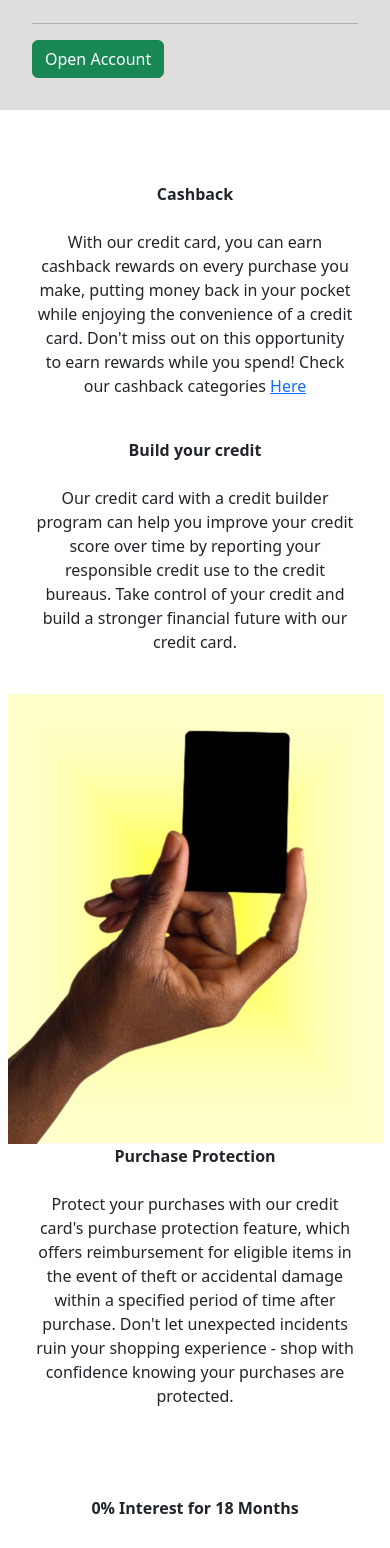
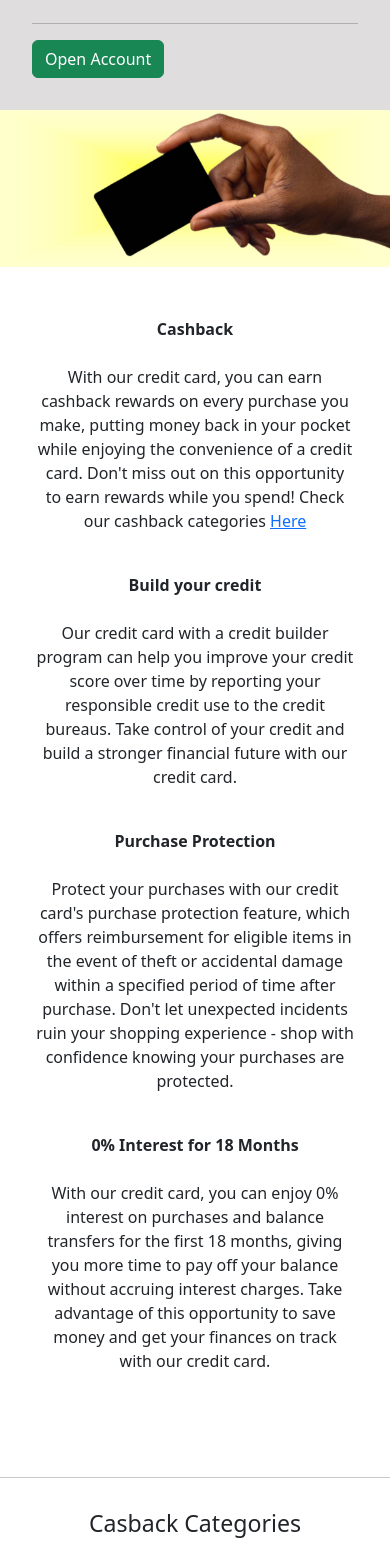
Before and after one commit to MoisesFC/summit-bank, a React (Create React App) app: page /credit-card in a window 390 px wide. Shown: the part 255-1803 px from the top of the page. Built offline with nearby package versions, Linux system fonts and the light colour scheme.

Commit message:
finished Credit card page

```diff
--- a/src/pages/CreditCardPage.js
+++ b/src/pages/CreditCardPage.js
@@ -1,6 +1,7 @@
 import React from "react";
-import { Container, Row, Col } from "react-bootstrap";
+import { Container, Row, Col, Accordion } from "react-bootstrap";
 import creditCardYellowImg from "../img/creditCardYellow.jpg";
+import creditCardYellowWideImg from "../img/creditCardYellowHorizontal.jpg"
 
 const CreditCardPage = () => {
     return (
@@ -12,22 +13,22 @@ const CreditCardPage = () => {
                     <a href="#" className="btn btn-success">Open Account</a>
                 </div>
             </div>
-            <img />
+            <img className="d-md-none" style={{width: "100%"}} src={creditCardYellowWideImg}/>
             <Container className="mx-auto mw-200 mw-md-200">
                 <Row className="pt-5">
                     <Col className="d-none d-md-block md-4"></Col>
                     <Col className="md-4 text-center">
                         <strong>Cashback</strong>
-                        <p className="p-4">With our credit card, you can earn cashback rewards on every purchase you make, putting money back in your pocket while enjoying the convenience of a credit card. Don't miss out on this opportunity to earn rewards while you spend! Check our cashback categories <a href="#">Here</a></p>
+                        <p className="p-4">With our credit card, you can earn cashback rewards on every purchase you make, putting money back in your pocket while enjoying the convenience of a credit card. Don't miss out on this opportunity to earn rewards while you spend! Check our cashback categories <a href="#cashback">Here</a></p>
                     </Col>
                     <Col className="d-none d-md-block md-4"></Col>
                 </Row>
-                <Row>
+                <Row className="md-4 d-none d-md-flex  align-items-center text-center pb-5">
                     <Col className="md-4 d-flex flex-column justify-content-center align-items-center text-center">
                         <strong>Build your credit</strong>
                         <p className="p-4">Our credit card with a credit builder program can help you improve your credit score over time by reporting your responsible credit use to the credit bureaus. Take control of your credit and build a stronger financial future with our credit card.</p>
                     </Col>
-                    <Col className="md-4 d-flex flex-column justify-content-center align-items-center text-center">
+                    <Col className="md-4 d-none d-md-flex flex-column justify-content-center align-items-center text-center">
                         <img src={creditCardYellowImg} height={450} alt="Credit Card" />
                     </Col>
                     <Col className="md-4 d-flex flex-column justify-content-center align-items-center text-center">
@@ -35,7 +36,19 @@ const CreditCardPage = () => {
                         <p className="p-4">Protect your purchases with our credit card's purchase protection feature, which offers reimbursement for eligible items in the event of theft or accidental damage within a specified period of time after purchase. Don't let unexpected incidents ruin your shopping experience - shop with confidence knowing your purchases are protected.</p>
                     </Col>
                 </Row>
-                <Row className="pt-5 pb-5">
+                <Row className=" d-md-none ">
+                <Col className="md-4 text-center">
+                        <strong>Build your credit</strong>
+                        <p className="p-4">Our credit card with a credit builder program can help you improve your credit score over time by reporting your responsible credit use to the credit bureaus. Take control of your credit and build a stronger financial future with our credit card.</p>
+                    </Col>
+                </Row>
+                <Row className="d-md-none">
+                <Col className="md-4 text-center">
+                        <strong>Purchase Protection</strong>
+                        <p className="p-4">Protect your purchases with our credit card's purchase protection feature, which offers reimbursement for eligible items in the event of theft or accidental damage within a specified period of time after purchase. Don't let unexpected incidents ruin your shopping experience - shop with confidence knowing your purchases are protected.</p>
+                    </Col>
+                </Row>
+                <Row className="pb-5">
                     <Col className="d-none d-md-block md-4"></Col>
                     <Col className="md-4 text-center">
                         <strong>0% Interest for 18 Months</strong>
@@ -44,6 +57,29 @@ const CreditCardPage = () => {
                     <Col className="d-none d-md-block md-4"></Col>
                 </Row>
             </Container>
+            <hr/>
+        <h3 className="text-center p-3">Casback Categories</h3>
+
+            <Accordion id="cashback" className="container" defaultActiveKey={['0']} >
+      <Accordion.Item eventKey="0">
+        <Accordion.Header>5% Cashback on Travel</Accordion.Header>
+        <Accordion.Body>
+        Our credit card offers a lucrative 5% cashback benefit on travel purchases, including flights, hotels, and rental cars. Whether you're a frequent traveler or planning a vacation, this benefit can help you save money and earn rewards on your travel expenses. Plus, with no annual fee, this credit card is a no-brainer for savvy travelers looking to maximize their rewards.
+        </Accordion.Body>
+      </Accordion.Item>
+      <Accordion.Item eventKey="1">
+        <Accordion.Header>3% On Dining and Entertainment</Accordion.Header>
+        <Accordion.Body>
+        Our credit card offers a generous 3% cashback benefit on dining and entertainment purchases, including restaurants, bars, movie theaters, and more. Whether you're a foodie or a fan of live events, this benefit can help you earn rewards on your favorite pastimes. Plus, with no foreign transaction fees, this credit card is perfect for those who love to dine and entertain both locally and abroad.
+        </Accordion.Body>
+      </Accordion.Item>
+      <Accordion.Item eventKey="2">
+        <Accordion.Header>1% On Everything Else</Accordion.Header>
+        <Accordion.Body>
+        With our credit card, you can earn 1% cashback on every purchase that doesn't fall into a specific rewards category, providing a simple and easy way to earn rewards on your everyday spending. This benefit is perfect for those who want to earn rewards on all their purchases without having to keep track of complicated rewards categories. Plus, with no annual fee, this credit card is a great option for anyone looking to earn rewards on their daily purchases.
+        </Accordion.Body>
+      </Accordion.Item>
+    </Accordion>
         </Container>
     )
 };
```
